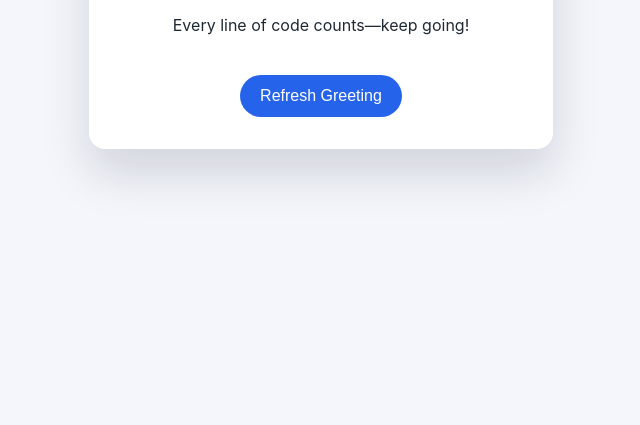
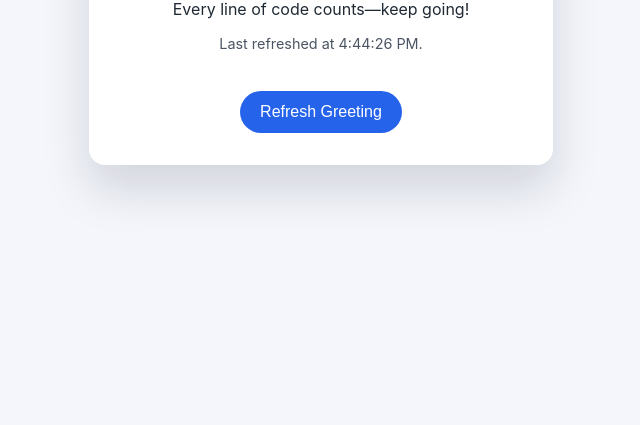
Before and after one commit to Om-Midya/simple-web-bits, a plain HTML site: page index.html in a window 1280 px wide. Shown: the part 375-800 px from the top of the page, without its empty margins (319-959 px from the left). Drawn offline with Linux system fonts and the light colour scheme.

Commit message:
Add timestamp refresh feature

```diff
--- a/app.js
+++ b/app.js
@@ -6,6 +6,7 @@ const greetings = [
 ];
 
 const messageEl = document.getElementById('message');
+const timestampEl = document.getElementById('timestamp');
 const refreshBtn = document.getElementById('refresh');
 
 function randomGreeting() {
@@ -15,6 +16,7 @@ function randomGreeting() {
 
 function updateGreeting() {
   messageEl.textContent = randomGreeting();
+  timestampEl.textContent = `Last refreshed at ${new Date().toLocaleTimeString()}.`;
 }
 
 refreshBtn.addEventListener('click', updateGreeting);
--- a/index.html
+++ b/index.html
@@ -10,6 +10,7 @@
     <main class="app">
       <h1>Welcome!</h1>
       <p id="message">Loading greeting...</p>
+      <p id="timestamp" class="meta">Last refreshed just now.</p>
       <button id="refresh">Refresh Greeting</button>
     </main>
     <script src="app.js"></script>
--- a/styles.css
+++ b/styles.css
@@ -22,6 +22,12 @@ body {
   text-align: center;
 }
 
+.meta {
+  margin-top: 0.75rem;
+  font-size: 0.9rem;
+  color: #4b5563;
+}
+
 button {
   margin-top: 1.5rem;
   padding: 0.75rem 1.25rem;
```
